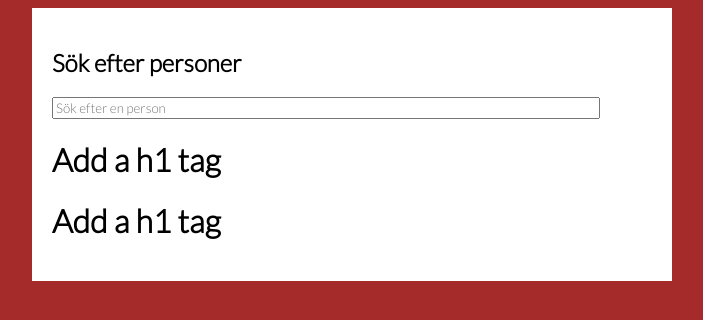
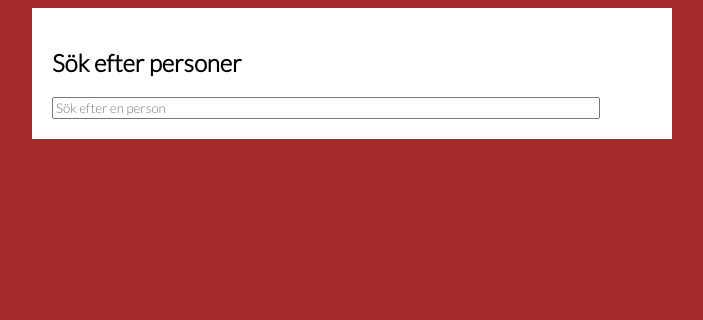
Before and after one commit to AxelWesterstrom/javascript-demo, a website: page frontend/index.html in a window 1280 px wide. Shown: the whole page, without its empty margins (288-991 px from the left). Drawn offline with nearby package versions, Linux system fonts and the light colour scheme; a web font is replaced by a local one.

Commit message:
Remove h1 tag

```diff
--- a/frontend/index.html
+++ b/frontend/index.html
@@ -13,8 +13,6 @@
   <main>
     <h2>Sök efter personer</h2>
     <input type="text" placeholder="Sök efter en person">
-    <h1>Add a h1 tag</h1>
-    <h1>Add a h1 tag</h1>
     <div class="result"></div>
     <script src="https://code.jquery.com/jquery-3.6.0.min.js"></script>
     <script src="main.js"></script>
```
